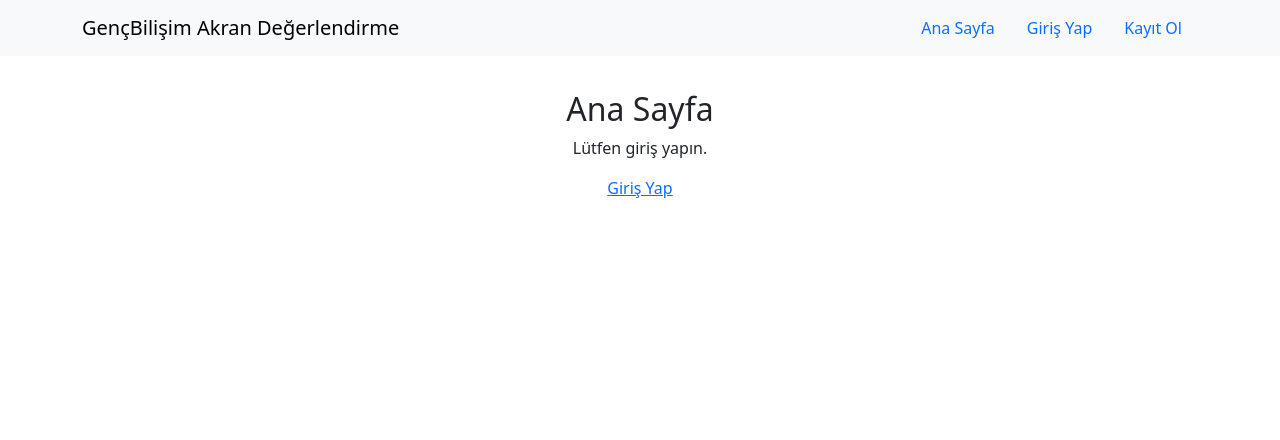
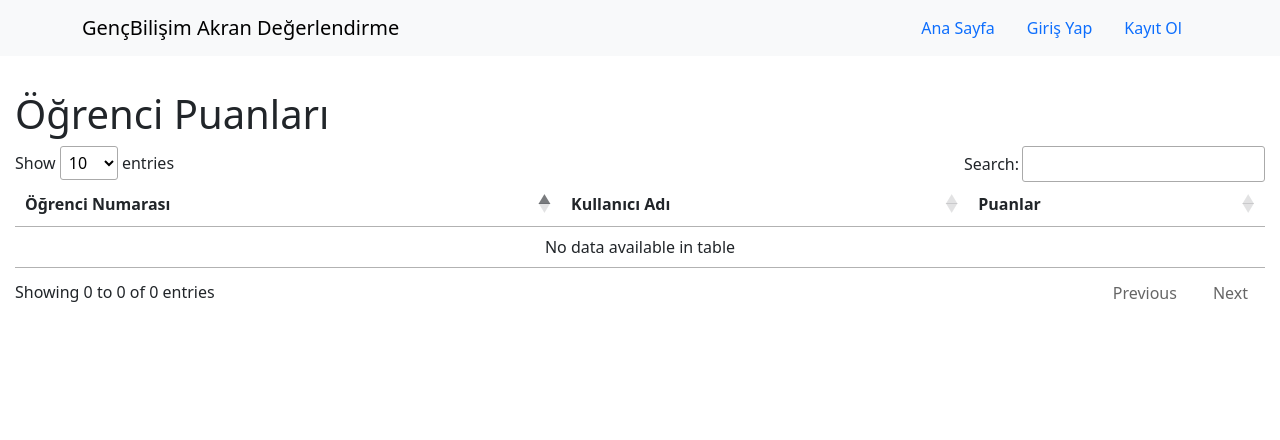
Before and after one commit to sametatabasch/akran_degerlendirme, a Flask app: page /student_ratings in a window 1280 px wide. Shown: the top 440 px of the page. Run offline with Flask 3, Linux system fonts and the light colour scheme; data that the repository does not hold is empty; parts of the project's set-up code (start-up, migrations or seed data) failed here and were passed over; some libraries are stand-ins or nearby versions.

Commit message:
öğrenci puanları listesine giriş yapma zorunluluğu kaldırıldı

```diff
--- a/templates/student_ratings.html
+++ b/templates/student_ratings.html
@@ -8,7 +8,6 @@
     <script src="https://cdn.datatables.net/1.13.7/js/jquery.dataTables.js"></script>
 {% endblock %}
 {% block content %}
-    {% if current_user.is_authenticated %}
         <div class="container-fluid">
             <h1>Öğrenci Puanları</h1>
             <table id="projectRatingsTable">
@@ -44,13 +43,6 @@
                 </tbody>
             </table>
         </div>
-    {% else %}
-        <div class="container text-center">
-            <h2>Ana Sayfa</h2>
-            <p>Lütfen giriş yapın.</p>
-            <a href="{{ url_for('login') }}">Giriş Yap</a>
-        </div>
-    {% endif %}
     <script>
 
     </script>
```
